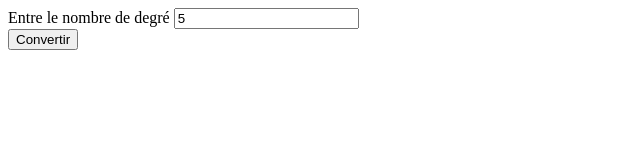
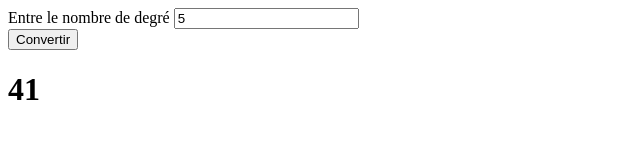
Before and after one commit to leo-paul-ciron/celsius2Fahrenheit, a plain HTML site: page index.html in a window 1280 px wide. Both pictures are taken after typing "5" into the empty fields and a click on the button "Convertir". Shown: the full height of the page, 0-640 px from the left. Drawn offline with Linux system fonts and the light colour scheme.

Commit message:
script finish

```diff
--- a/index.html
+++ b/index.html
@@ -20,7 +20,7 @@
     </form>
 
     <div id="value">
-        <p id="affichage_value"></p>
+        <h1 id="value_affiche"></h1>
     </div>
 
     <script src="index.js"></script>
--- a/index.js
+++ b/index.js
@@ -24,15 +24,18 @@ function conversion(valeur) {
     let fahrenheit = null;
 
     if (celsius != null) {
-        let fahrenheit = (valeur * (9/5) +32 );
-        console.log(fahrenheit)
+        fahrenheit = (valeur * (9/5) +32 );
+
     }
 
+    document.getElementById("value_affiche").innerHTML = fahrenheit;
     return fahrenheit
 }
 
 function main() {
     let valeur = document.getElementById("InputConv").value;
 
-    conversion(valeur);
+    let fahrenheit = conversion(valeur);
+
+
 }
```
